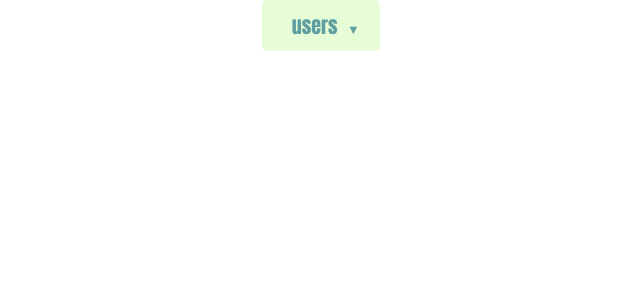
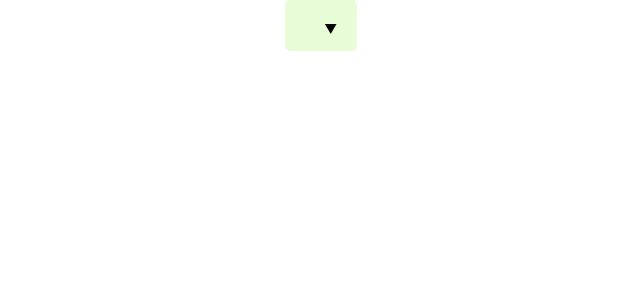
Before and after one commit to IgorFilin/react-kabzda-kak-prosto, a React (Create React App) app: page / in a window 1280 px wide. Shown: the top 300 px of the page, without its empty margins (319-959 px from the left). Built offline with nearby package versions, Linux system fonts and the light colour scheme.

Commit message:
create mySelector

```diff
--- a/src/App.tsx
+++ b/src/App.tsx
@@ -13,16 +13,15 @@
     // const [rating, setRating] = useState<RatingType>(0)
     // const [accordion, setAccordion] = useState<boolean>(false)
     // const [filtered, setFiltered] = useState(false)
+    const [value,setValue] = useState<string>()
+    console.log(value)
     const items = [{id: '1', title: 'Igor'}, {id: '2', title: 'Alisa'}, {id: '3', title: 'Vasya'}, {id: '4',title: 'Valera'
     }, {id: '5', title: 'Bob'}, {id: '6', title: 'Herry'}]
 
-    const testLogIdUser = (id:string) =>{
-        console.log(id)
-    }
 
     return (
         <div className={classes.content}>
-            <MySelected itemsName={'users'} items={items} callback={testLogIdUser}/>
+            <MySelected value={value} items={items} callback={setValue} />
         </div>
 
     );
--- a/src/components/MySelected/MySelected.module.css
+++ b/src/components/MySelected/MySelected.module.css
@@ -14,12 +14,9 @@
 }
 
 .items:hover {
-    transition: 0.6s;
-    color: dimgray;
-    background-color: silver;
     cursor: pointer;
-    border-radius: 4px;
 }
+
 
 .title {
     color: cadetblue;
@@ -38,6 +35,7 @@
     font-family: "Bell MT";
     background-color: coral;
     border-radius: 2px;
+    cursor: pointer;
 }
 
 .wrapper {
--- a/src/components/MySelected/MySelected.tsx
+++ b/src/components/MySelected/MySelected.tsx
@@ -1,37 +1,75 @@
-import React, {useState} from 'react';
+import React, {DetailedHTMLProps, HTMLAttributes, KeyboardEventHandler, useEffect, useState} from 'react';
 import {ItemsType} from "../Accordion/Accordion";
 import s from './MySelected.module.css'
 
 type MySelectedPropsType = {
-    itemsName:string
+    value?: string
     items: ItemsType[]
-    callback?: (id: string) => void
+    callback: (id: string) => void
 }
 
 export const MySelected = (props: MySelectedPropsType) => {
     const [collapsed, setCollapsed] = useState(false)
-    const [title, setTitle] = useState(props.itemsName)
+    const [hoveredElementValue, setHoveredElementValue] = useState(props.value)
+    const selectItem = props.items.find(title => props.value === title.id)
+    const hoveredItem = props.items.find(title => title.id === hoveredElementValue)
 
-    const Collapsed = () => {
+    useEffect(() => {
+        setHoveredElementValue(props.value)
+    }, [props.value])
+
+
+    const collapsedOn = () => {
+        setCollapsed(!collapsed)
+
+    }
+    const itemClicked = (id: string) => {
+        props.callback(id)
+        setCollapsed(!collapsed)
+
+    }
+    const HoveredItemOnMouseEnter = (id: string) => {
+        setHoveredElementValue(id)
+    }
+
+    const onOffCollapsed = () => {
         setCollapsed(!collapsed)
     }
-    const onClickItemsHahdler = (id: string) => {
-        props.callback && props.callback(id)
-        const newTitle = props.items.find(el => el.id === id)
-        if(newTitle)
-            setTitle(newTitle.title)
-    }
-    const notCollapsed = () => {
-        setCollapsed(false)
+
+    const onKeyHoverItem = (e: DetailedHTMLProps<HTMLAttributes<HTMLDivElement>, HTMLDivElement>) => {
+        if (e.key === 'ArrowDown' || e.key === 'ArrowUp') {
+            for (let i = 0; i < props.items.length; i++) {
+                if (props.items[i].id === hoveredElementValue) {
+                    const pretendentElement = e.key === 'ArrowDown' ? props.items[i + 1] : props.items[i - 1]
+                    if (pretendentElement) {
+                        props.callback(pretendentElement.id)
+                        return
+                    }
+                }
+                if(!selectItem){
+                    props.callback(props.items[0].id)
+
+                }
+
+
+            }
+
+
+        }
+        if (e.key === 'Enter' || e.key === 'Escape') {
+            setCollapsed(!collapsed)
+        }
     }
 
 
-
     return (
-        <div onBlur={notCollapsed} tabIndex={0}  className={s.mySelected}>
-            <div  className={s.title} onClick={Collapsed} >{title}<span className={s.wrapper}></span></div>
-
-            {collapsed && props.items.map(el => <div onClick={() => onClickItemsHahdler(el.id)} className={title === el.title ? s.itemActive:s.items} key={el.id}>{el.title}</div>)}
+        <div onClick={onOffCollapsed} onKeyDown={onKeyHoverItem} tabIndex={0} className={s.mySelected}>
+            <span className={s.title} onClick={collapsedOn}>{selectItem && selectItem.title}</span>
+            <span className={s.wrapper}></span>
+            {collapsed && props.items.map(el => <div onMouseEnter={() => HoveredItemOnMouseEnter(el.id)}
+                                                     onClick={() => itemClicked(el.id)}
+                                                     className={hoveredItem === el ? s.itemActive : s.items}
+                                                     key={el.id}>{el.title}</div>)}
         </div>
     );
 };
```
Also changed, not shown: 1 other file (tests, documents, lock files or other folders).
